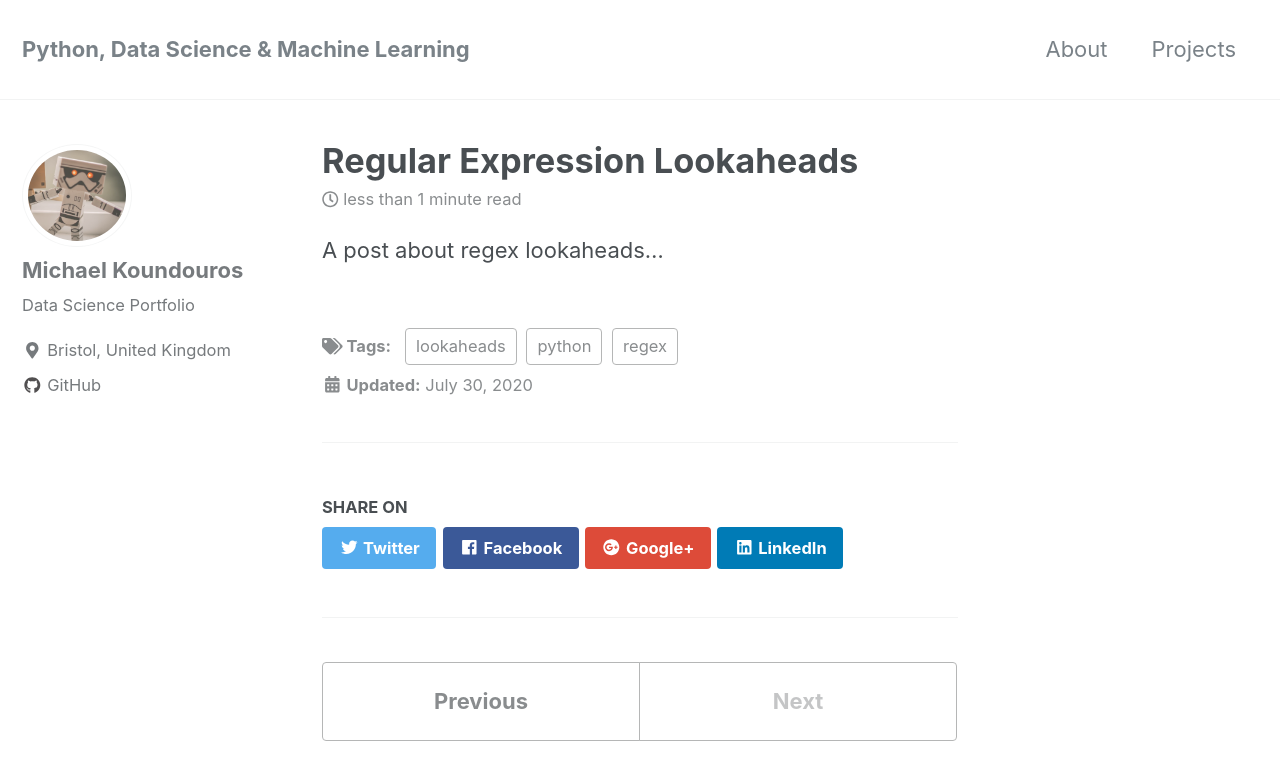
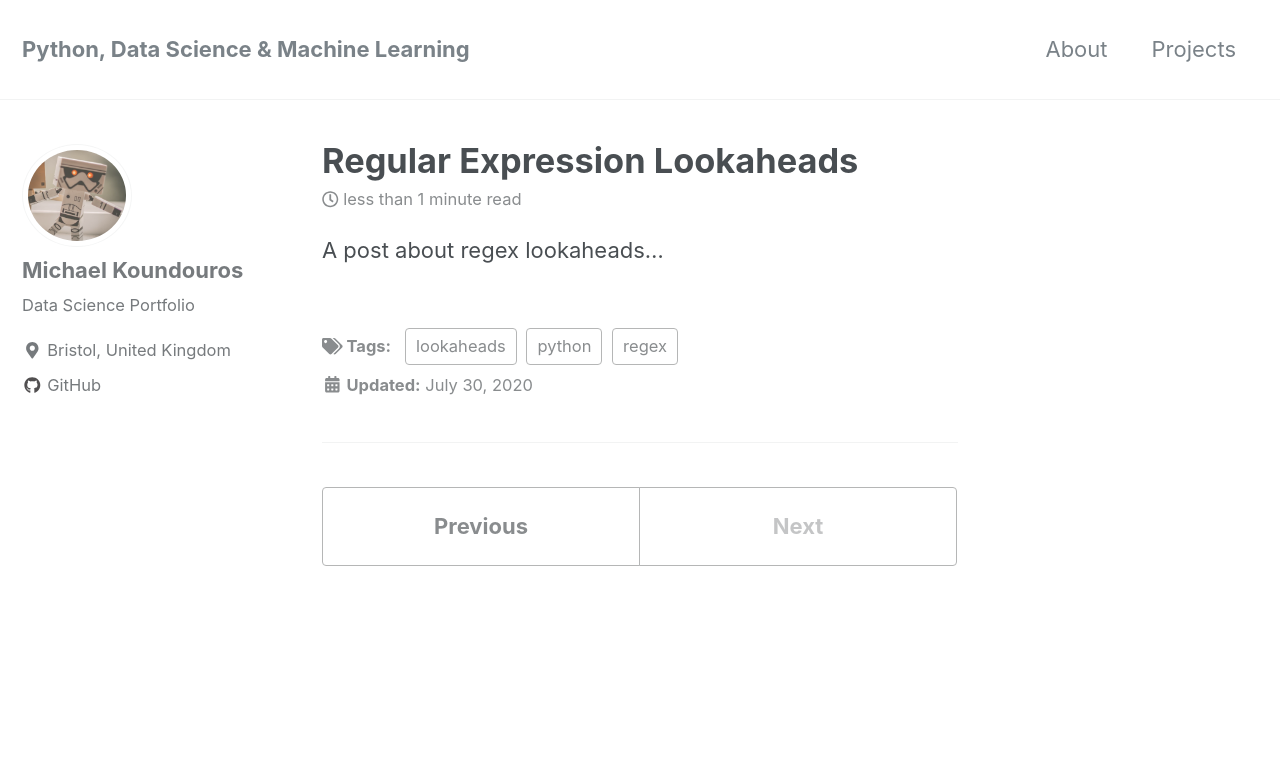
Before and after one commit to mkoundo/mkoundo.github.io, a Jekyll site: the page built from _posts/2020-07-30-regex-lookaheads.markdown, in a window 1280 px wide and 900 px high. Shown: the top 780 px of the window. Built offline with Jekyll 4.4.1, drawn with Linux system fonts in a browser that asks for light colours; nearby versions of some CDN libraries; some of the changed lines change nothing that is shown.

Commit message:
first commit

```diff
--- a/_config.yml
+++ b/_config.yml
@@ -251,7 +251,7 @@ defaults:
       author_profile: true
       read_time: true
       comments: # true
-      share: true
+      share:
       related: true
 
   # _pages
```
